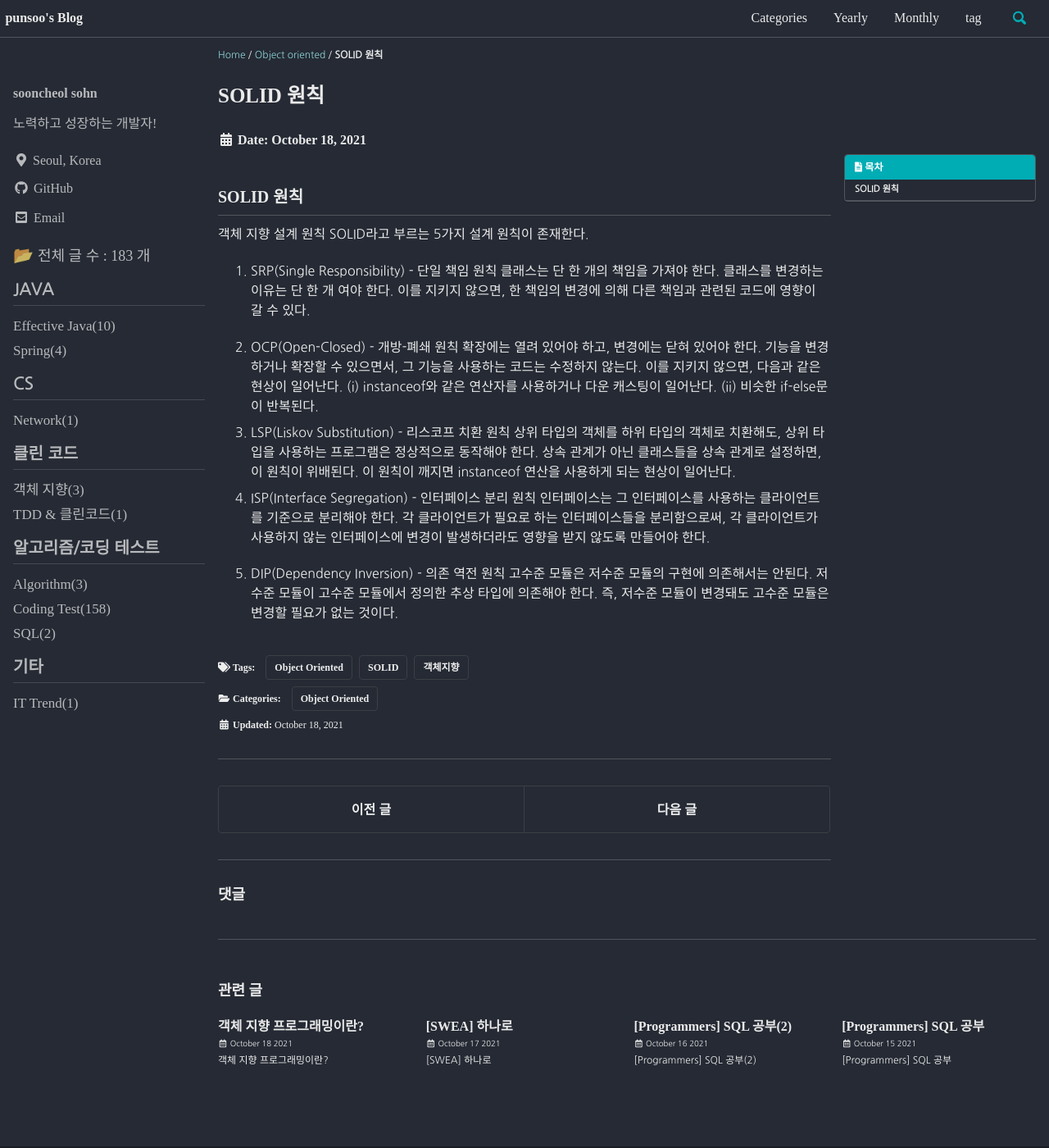
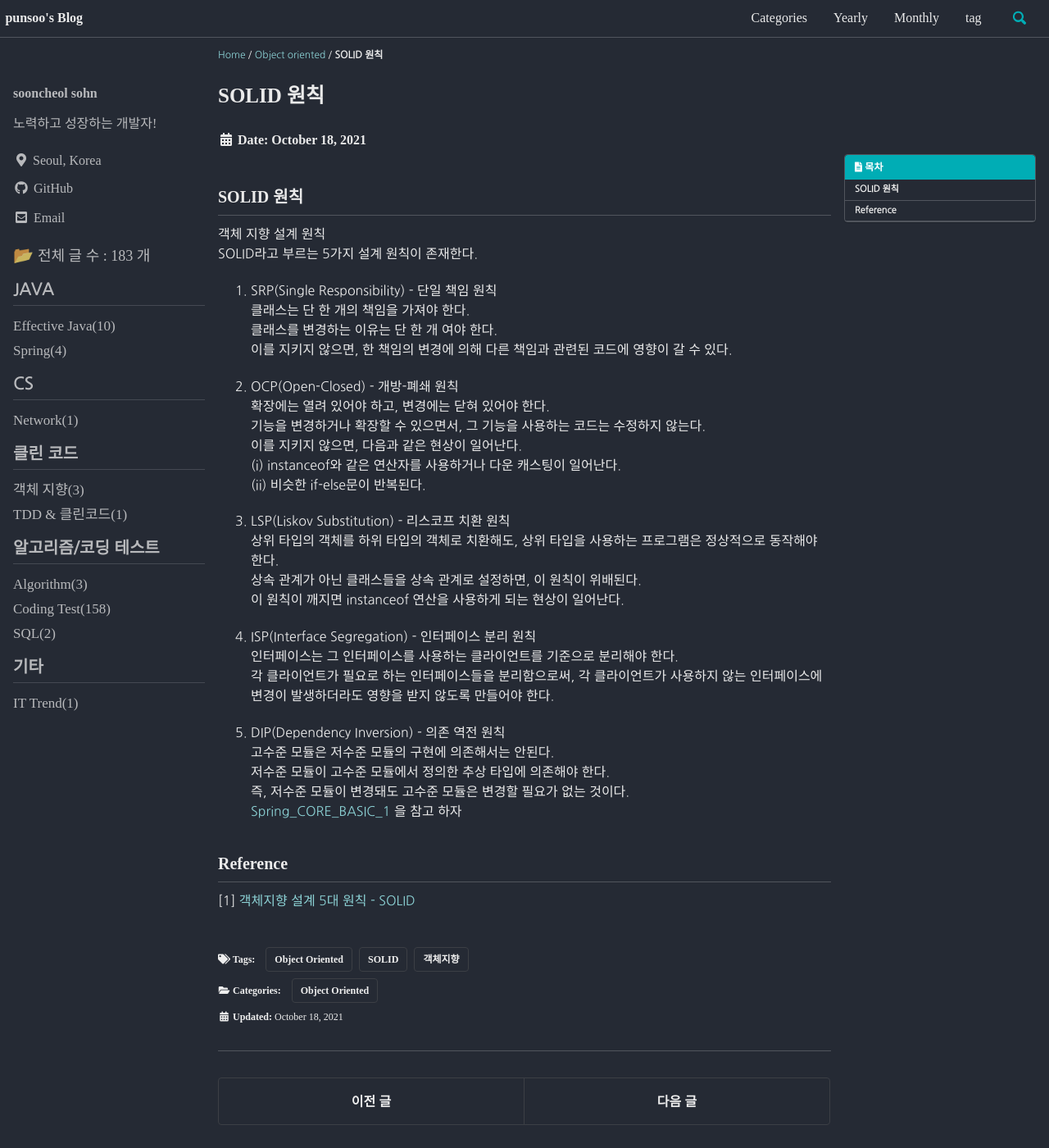
Before and after one commit to punsoo/punsoo.github.io, a Jekyll site: the page built from _posts/Object-Oriented/2021-10-18-SOLID 원칙.md, in a window 1280 px wide and 1400 px high. Shown: the whole window at 82% size. Built offline with Jekyll 4.4.1, drawn with Linux system fonts in a browser that asks for light colours; cached includes are drawn as plain includes; some web fonts are replaced; comment, search, counter and statistics services are not loaded.

Commit message:
SOLID 원칙 수정

```diff
--- a/_posts/Object-Oriented/2021-10-18-SOLID 원칙.md
+++ b/_posts/Object-Oriented/2021-10-18-SOLID 원칙.md
@@ -27,26 +27,38 @@ last_modified_at: 2021-10-18
 
 객체 지향 설계 원칙
 SOLID라고 부르는 5가지 설계 원칙이 존재한다.
+
 1.	SRP(Single Responsibility) - 단일 책임 원칙
       클래스는 단 한 개의 책임을 가져야 한다.
       클래스를 변경하는 이유는 단 한 개 여야 한다.
       이를 지키지 않으면, 한 책임의 변경에 의해 다른 책임과 관련된 코드에 영향이 갈 수 있다.
 
+
 2.	OCP(Open-Closed) - 개방-폐쇄 원칙
       확장에는 열려 있어야 하고, 변경에는 닫혀 있어야 한다.
       기능을 변경하거나 확장할 수 있으면서, 그 기능을 사용하는 코드는 수정하지 않는다.
       이를 지키지 않으면, 다음과 같은 현상이 일어난다.
-      (i)	instanceof와 같은 연산자를 사용하거나 다운 캐스팅이 일어난다.
-      (ii)	비슷한 if-else문이 반복된다.
+      (i) instanceof와 같은 연산자를 사용하거나 다운 캐스팅이 일어난다.
+      (ii) 비슷한 if-else문이 반복된다.
+
+
 3.	LSP(Liskov Substitution) - 리스코프 치환 원칙
       상위 타입의 객체를 하위 타입의 객체로 치환해도, 상위 타입을 사용하는 프로그램은 정상적으로 동작해야 한다.
       상속 관계가 아닌 클래스들을 상속 관계로 설정하면, 이 원칙이 위배된다.
       이 원칙이 깨지면 instanceof 연산을 사용하게 되는 현상이 일어난다.
+
+
 4.	ISP(Interface Segregation) - 인터페이스 분리 원칙
       인터페이스는 그 인터페이스를 사용하는 클라이언트를 기준으로 분리해야 한다.
       각 클라이언트가 필요로 하는 인터페이스들을 분리함으로써, 각 클라이언트가 사용하지 않는 인터페이스에 변경이 발생하더라도 영향을 받지 않도록 만들어야 한다.
+
 
 5.	DIP(Dependency Inversion) - 의존 역전 원칙
       고수준 모듈은 저수준 모듈의 구현에 의존해서는 안된다.
       저수준 모듈이 고수준 모듈에서 정의한 추상 타입에 의존해야 한다.
       즉, 저수준 모듈이 변경돼도 고수준 모듈은 변경할 필요가 없는 것이다.
+      [Spring_CORE_BASIC_1](https://punsoo.github.io/spring/Spring-Core-Basic_1/#ocp-dip-%EC%9C%84%EB%B0%98) 을 참고 하자
+
+
+## Reference
+[1] [객체지향 설계 5대 원칙 - SOLID](https://jungwoon.github.io/solid/2017/07/31/Solid-Principle.html)
```
